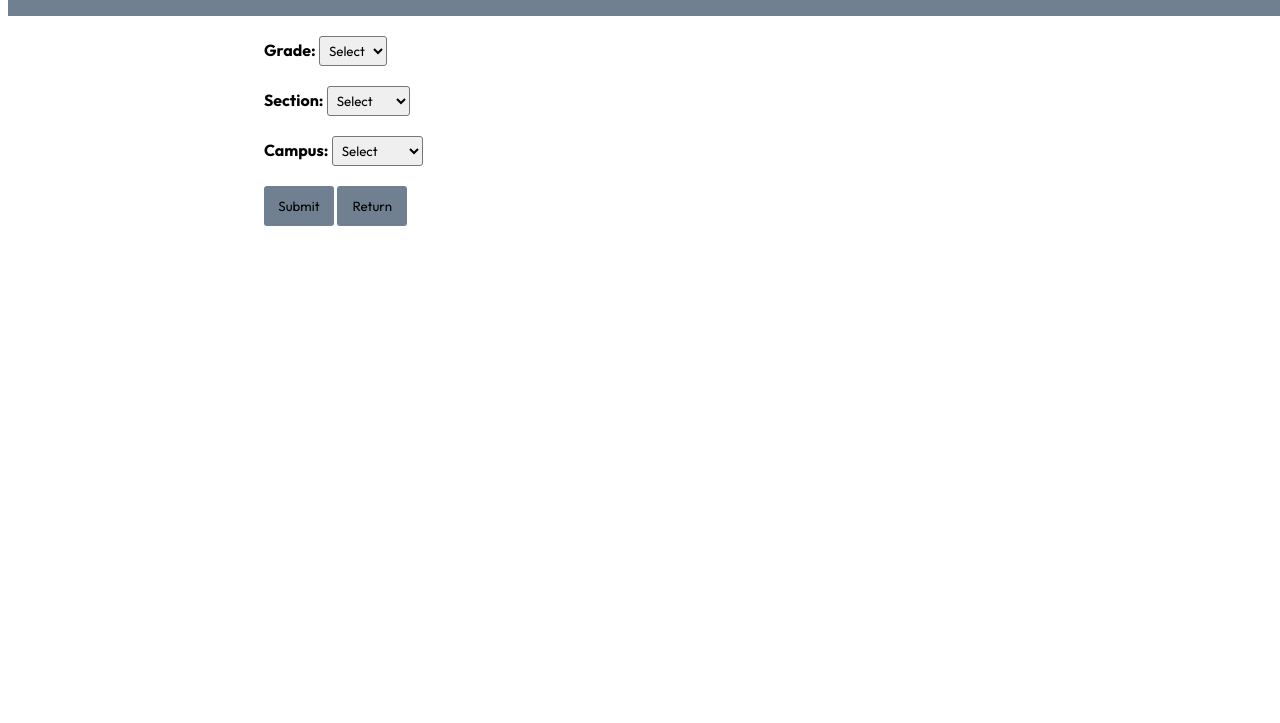
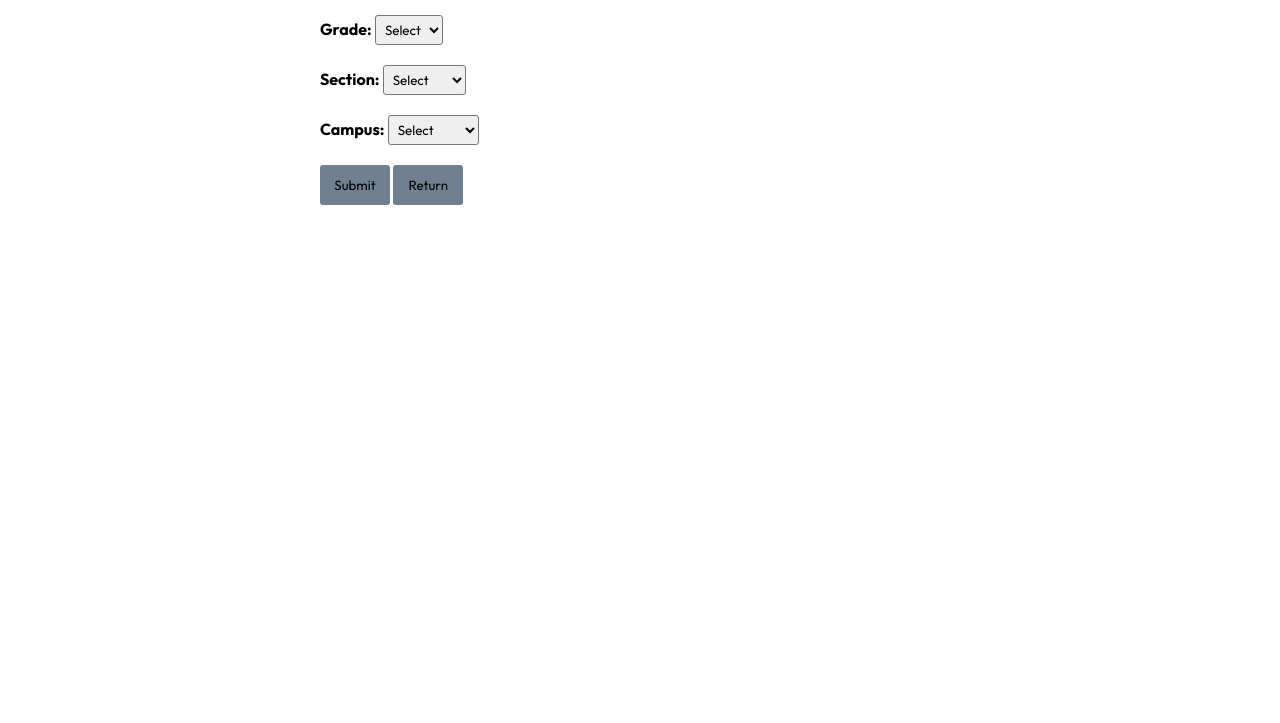
Before and after one commit to eNygard-0/q1thing, a plain HTML site: page aboutme.html in a window 1280 px wide. Shown: the part 77-800 px from the top of the page. Drawn offline with Linux system fonts and the light colour scheme.

Commit message:
Add files via upload

```diff
--- a/aboutme.html
+++ b/aboutme.html
@@ -14,7 +14,8 @@
 	<div class="head">
 	<h1>About me</h1>
 	</div><br>
-	<div class="what>">
+	<div class="center">
+	<div class="what"><form>
 	<div class="not">
 	<label for="select"><b>Grade:</b></label>
 	<select required>
@@ -42,11 +43,12 @@
 		<option value="Greenhills">Greenhills</option>
 	</select><br><br>
 
-	<a href="index.html"><button href="aboutme.html">Submit</button></a>
-	<a href="index.html"><button href="aboutme.html">Return</button></a>
+	<input type="submit" value="Submit" class="button">
+	<a href="index.html"><button>Return</button></a>
+	</div></form>
 	</div>
 	</div>
-</div>
+	</div>
 
 </body>
 </html>
--- a/thing.css
+++ b/thing.css
@@ -1,13 +1,15 @@
 body{
 	font-family: outfit;
 	padding: 0px;
+	margin: 0px;
 }
 select, option{
 	padding: 5px;
 	border-radius: 3px;
 	font-family: outfit;
 }
-button{
+button,
+.button{
 	border-radius: 3px;
 	font-family: outfit;
 	border: none;
@@ -31,8 +33,29 @@ button{
 .whole{
 	border: none;
 	margin: 0;
+	display: flex;
+	flex-direction: column;
+	height: 100vh;
 
 }
 .not{
-	margin-left: 20vw;
+	margin-left: 0px;
+	text-align: left;
 }
+button:hover,
+.button:hover {
+	border-radius: 3px;
+	font-family: outfit;
+	border: none;
+	padding: 7px;
+	text-align: center;
+	background-color: grey;
+	width: 70px;
+	height: 40px;
+	color: white;
+}
+.center{
+	text-align: center;
+	margin-left: 25vw;
+	margin-right: 25vw;
+}
```
Also changed, not shown: index.html (+3 -1 lines).
